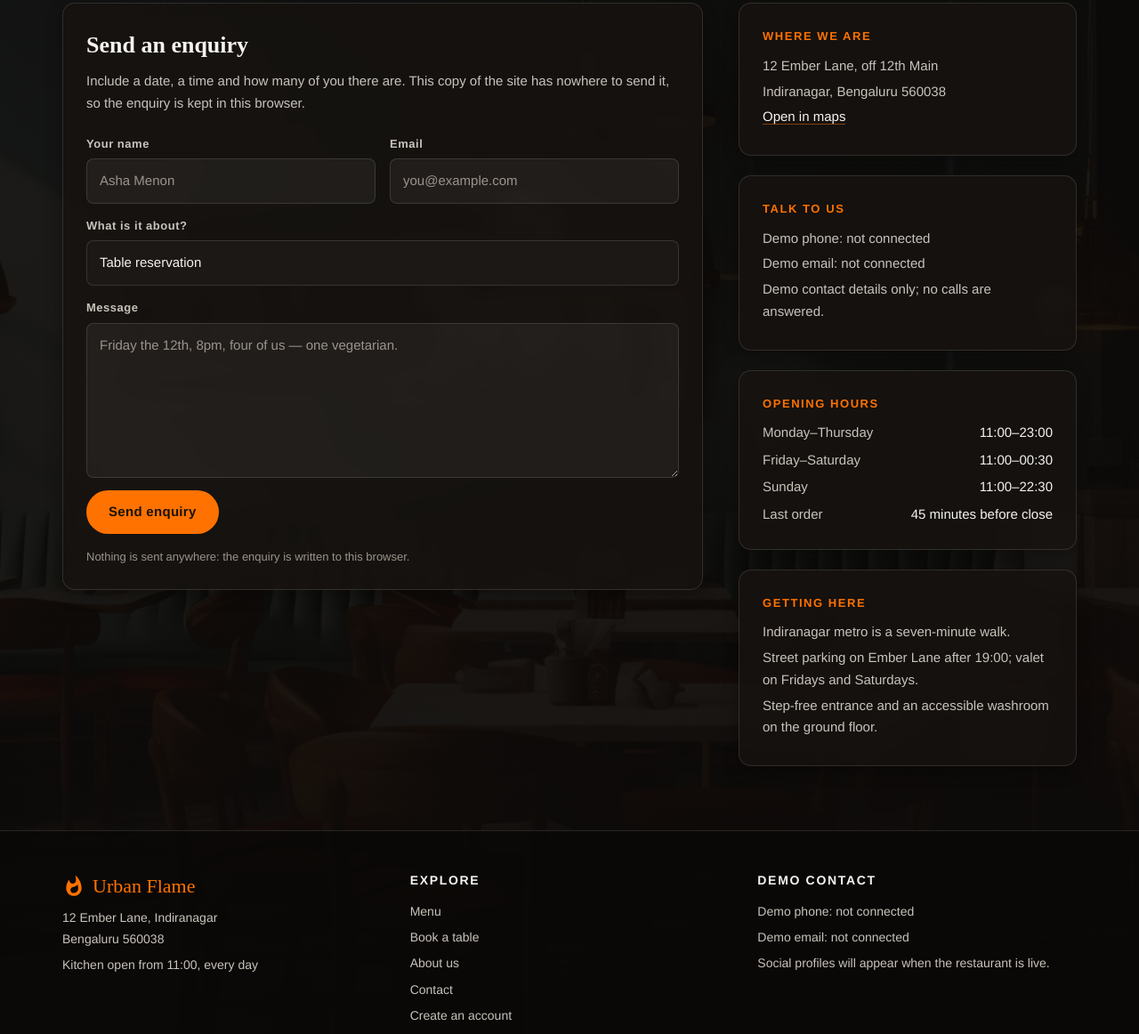
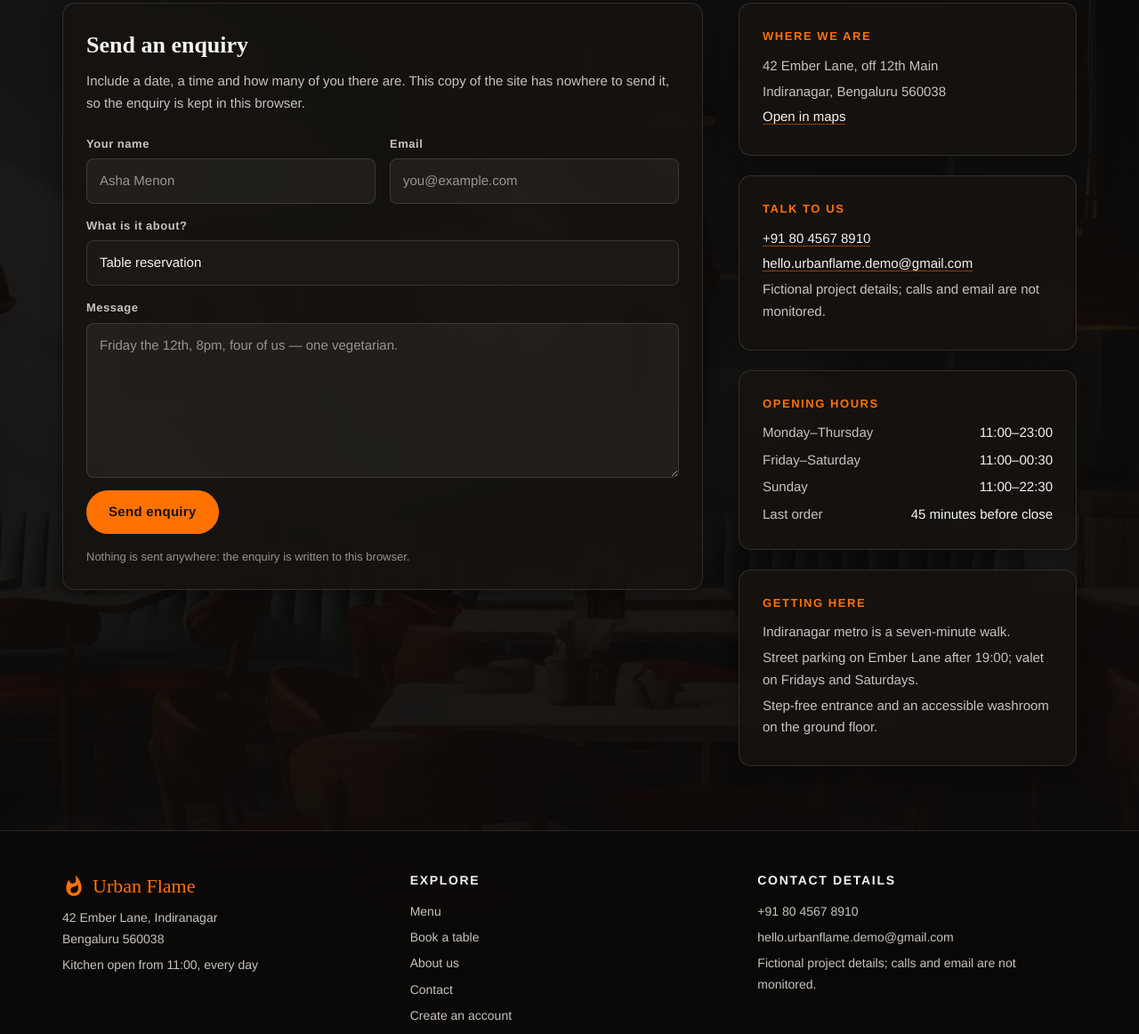
Before and after one commit to gunargrithvick/urban-flame, a website: page public/contact.html in a window 1280 px wide. Shown: the part 308-1470 px from the top of the page at 89% size. Drawn offline with Linux system fonts and the light colour scheme; no server answers.

Commit message:
Add fictional contact details

```diff
--- a/public/contact.html
+++ b/public/contact.html
@@ -4,13 +4,13 @@
     <meta charset="UTF-8">
     <meta name="viewport" content="width=device-width, initial-scale=1.0">
     <title>Contact us &#8211; Urban Flame</title>
-    <meta name="description" content="Send Urban Flame an enquiry about a table, a large group or a private hire. 12 Ember Lane, Indiranagar, Bengaluru, open from 11:00 every day.">
+    <meta name="description" content="Send Urban Flame an enquiry about a table, a large group or a private hire. 42 Ember Lane, Indiranagar, Bengaluru, open from 11:00 every day.">
     <meta name="theme-color" content="#ff7200">
     <link rel="icon" href="favicon.svg" type="image/svg+xml">
     <meta property="og:type" content="website">
     <meta property="og:site_name" content="Urban Flame">
     <meta property="og:title" content="Contact us &#8211; Urban Flame">
-    <meta property="og:description" content="12 Ember Lane, Indiranagar, Bengaluru. Open from 11:00 every day &#8212; ask us about a table, a group or a private hire.">
+    <meta property="og:description" content="42 Ember Lane, Indiranagar, Bengaluru. Open from 11:00 every day &#8212; ask us about a table, a group or a private hire.">
     <meta property="og:image" content="assets/img/interior-dining.jpg">
     <link rel="stylesheet" href="assets/css/site.css">
     <link rel="stylesheet" href="assets/css/contact.css">
@@ -130,7 +130,7 @@
                 <aside class="contact-details">
                     <div class="detail-block panel">
                         <h2>Where we are</h2>
-                        <p>12 Ember Lane, off 12th Main</p>
+                        <p>42 Ember Lane, off 12th Main</p>
                         <p>Indiranagar, Bengaluru 560038</p>
                         <p>
                             <a href="https://www.openstreetmap.org/search?query=Indiranagar%2C%20Bengaluru"
@@ -140,9 +140,9 @@
 
                     <div class="detail-block panel">
                         <h2>Talk to us</h2>
-                        <p>Demo phone: not connected</p>
-                        <p>Demo email: not connected</p>
-                        <p>Demo contact details only; no calls are answered.</p>
+                        <p><a href="tel:+918045678910">+91 80 4567 8910</a></p>
+                        <p><a href="mailto:hello.urbanflame.demo@gmail.com">hello.urbanflame.demo@gmail.com</a></p>
+                        <p>Fictional project details; calls and email are not monitored.</p>
                     </div>
 
                     <div class="detail-block panel">
@@ -182,7 +182,7 @@
             <div class="footer-grid">
                 <div class="footer-col">
                     <p class="footer-brand"><span class="brand-mark" aria-hidden="true"></span>Urban Flame</p>
-                    <p>12 Ember Lane, Indiranagar<br>Bengaluru 560038</p>
+                    <p>42 Ember Lane, Indiranagar<br>Bengaluru 560038</p>
                     <p>Kitchen open from 11:00, every day</p>
                 </div>
 
@@ -198,10 +198,10 @@
                 </div>
 
                 <div class="footer-col">
-                    <h2>Demo contact</h2>
-                    <p>Demo phone: not connected</p>
-                    <p>Demo email: not connected</p>
-                    <p>Social profiles will appear when the restaurant is live.</p>
+                    <h2>Contact details</h2>
+                    <p><a href="tel:+918045678910">+91 80 4567 8910</a></p>
+                    <p><a href="mailto:hello.urbanflame.demo@gmail.com">hello.urbanflame.demo@gmail.com</a></p>
+                    <p>Fictional project details; calls and email are not monitored.</p>
                 </div>
             </div>
 
```
Also changed, not shown: public/aboutus.html (+6 -6 lines), public/book.html (+5 -5 lines), public/index.html (+5 -5 lines), public/menu.html (+5 -5 lines), public/signup.html (+5 -5 lines), README.md.
